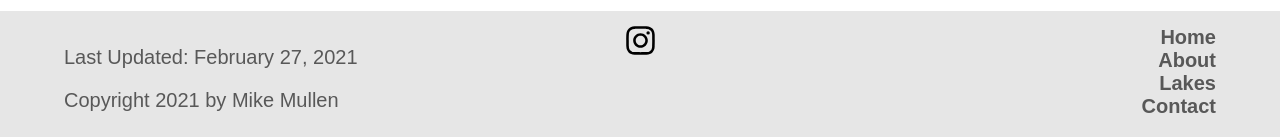
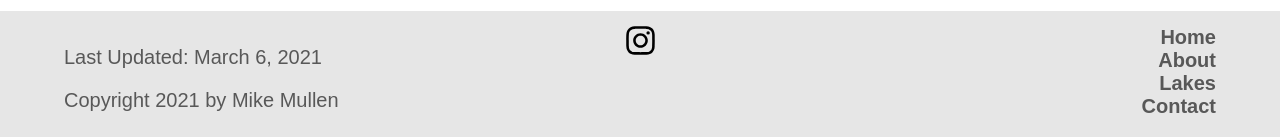
Before and after one commit to mikemullen/lakesofyosemite, a Django app: page / in a window 1280 px wide. Shown: the part 891-1028 px from the top of the page. Run offline with Django 3.2, Linux system fonts and the light colour scheme; data that the repository does not hold is empty; some web fonts are replaced.

Commit message:
fix typo

```diff
--- a/lakes/templates/about.html
+++ b/lakes/templates/about.html
@@ -10,7 +10,7 @@
 	<p>Located in the central Sierra Nevada of California, <a href="https://www.nps.gov/yose/index.htm" target="_blank">Yosemite National Park</a> is the second oldest national park in the United States. The famed Yosemite Valley makes up roughly one percent of the park’s 759,620 acres.</p>
 	<h2>About the Lakes of Yosemite Project</h3>
 	<p>All but one of the lakes I plan to photograph are in the 677,600 acres of Yosemite that are officially designated as <a href="https://www.wilderness.org/" target="_blank">wilderness</a> which means that travel in these areas is limited to foot and pack animals. Many of the lakes are not directly accessible by trail and the majority are many miles from the nearest trailhead. As a result visiting these lakes requires a good deal of backpacking often without the aid of a trail.</p>
-	<p>For this project I focused on lakes with official names, and compiled a list of 167 lakes drawn from <a href="https://www.usgs.gov/core-science-systems/national-geospatial-program/topographic-maps" target="_blank">United State Geological Survey (USGS) topographic maps</a>, the <a href="https://www.usgs.gov/faqs/what-geographic-names-information-system-gnis" target="_blank">Geographic Names Information System</a> (GNIS) database, and a few of my own idiosyncratic choices. Notably, I have left Mirror Lake, Hetch Hetchy Reservoir and Lake Eleanor off my list.</p>
+	<p>For this project I focused on lakes with official names, and compiled a list of 167 lakes drawn from <a href="https://www.usgs.gov/core-science-systems/national-geospatial-program/topographic-maps" target="_blank">United States Geological Survey (USGS) topographic maps</a>, the <a href="https://www.usgs.gov/faqs/what-geographic-names-information-system-gnis" target="_blank">Geographic Names Information System</a> (GNIS) database, and a few of my own idiosyncratic choices. Notably, I have left Mirror Lake, Hetch Hetchy Reservoir and Lake Eleanor off my list.</p>
 	<p>The elevation and acreage data have been drawn from the <a href="https://www.usgs.gov/core-science-systems/ngp/national-hydrography" target="_blank">National Hydrography Dataset</a> (NHD), as well as the GNIS database, USGS topographic maps, and in some cases the calculated elevation determined by the excellent CalTopo mapping tool.</p>
 	<p>Acreage data was determined by cross checking lake locations with a hydrography dataset provided by the NPS, which was in turn drawn from the National Hydrography Dataset, I also consulted the NHD in building my final list of lakes.</p>
 	<p>My list includes 17 lake groupings for which I determined individual names for each lake in the group that I planned to photograph. The lakes that are part of a group are indicated by parentheticals added to their names. For example, for Sunrise Lakes, I have added <a href="/lakes/info/sunrise-lakes-lower/">Sunrise Lakes (lower)</a>, <a href="/lakes/info/sunrise-lakes-middle/">Sunrise Lakes (middle)</a> and <a href="/lakes/info/sunrise-lakes-upper/">Sunrise Lakes (upper)</a> where only <a href="https://caltopo.com/map.html#ll=37.8062,-119.4433&z=16&b=t" target="_blank">Sunrise Lakes</a> appears on maps.</p>
--- a/lakes/templates/base.html
+++ b/lakes/templates/base.html
@@ -23,7 +23,7 @@
 	<div class="bottombar">
 		<footer>
 			<div class="footdate">
-				<p>Last Updated: February 27, 2021</p>
+				<p>Last Updated: March 6, 2021</p>
 				<p>Copyright 2021 by Mike Mullen</p>
 			</div>
 			<div class="footsocial"><a href="https://www.instagram.com/lakesofyosemite/" target="_blank"><img src="{% static 'images/Instagram.svg' %}" alt="Link to Lakes of Yosemite Instagram"></a></div>
```
